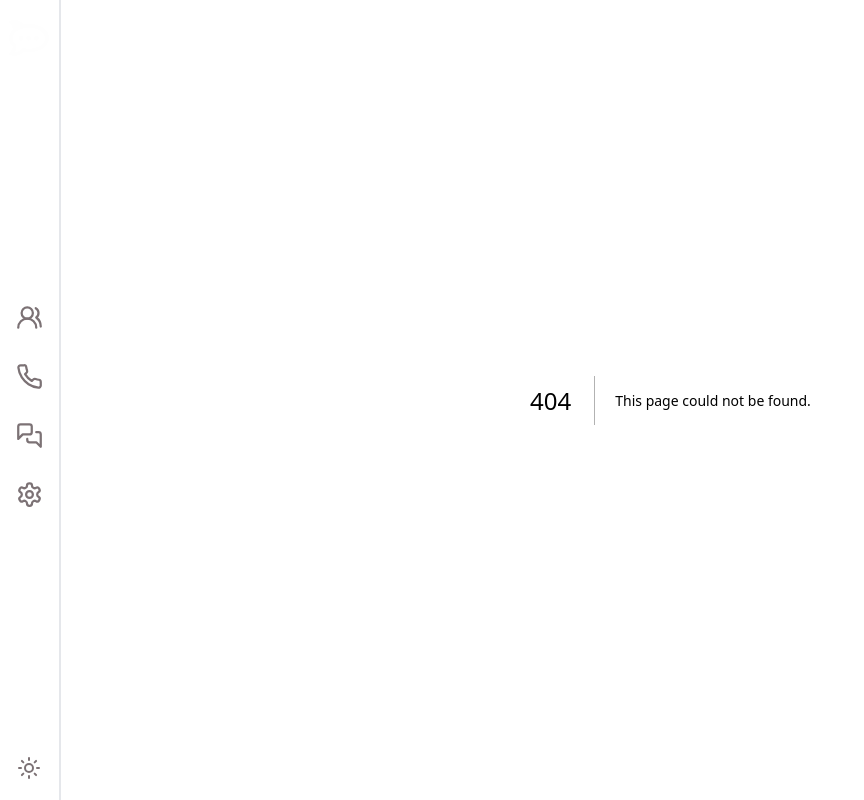
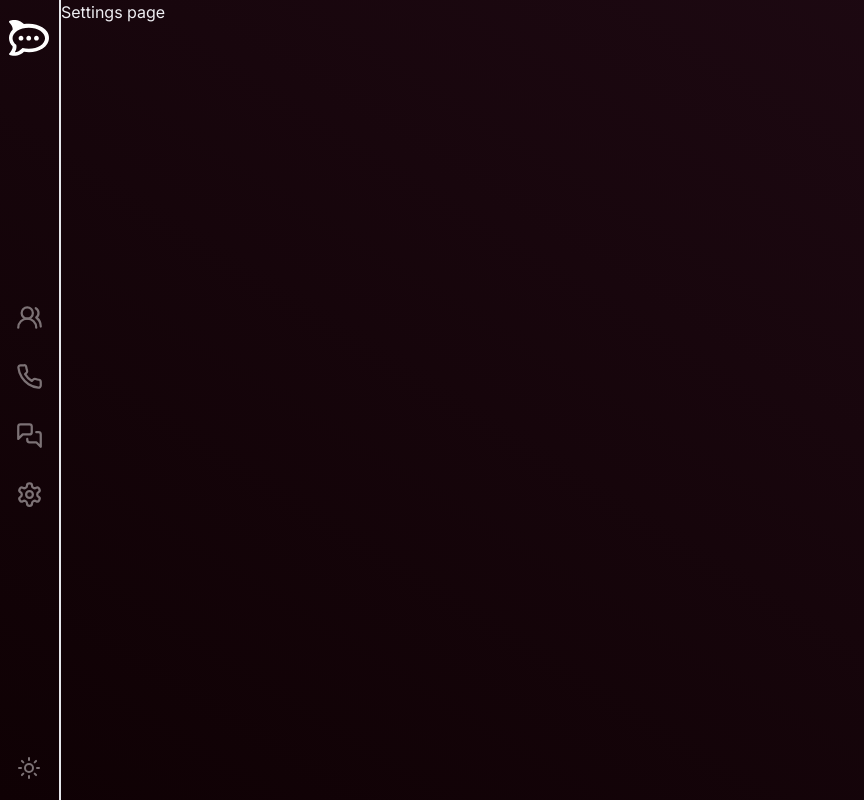
Before and after one commit to bek77g/social-connect-front, a Next.js app: page /settings in a window 1280 px wide. Before the commit this address had no page. Shown: the whole page, without its empty margins (0-864 px from the left). Built offline with nearby package versions, Linux system fonts and the light colour scheme.

Commit message:
add: pages to start

```diff
--- /dev/null
+++ b/src/app/chats/page.tsx
@@ -0,0 +1,9 @@
+import type { Metadata } from 'next';
+
+export const metadata: Metadata = {
+	title: 'Chats',
+};
+
+export default function Page() {
+	return <div>Chats Page</div>;
+}
--- /dev/null
+++ b/src/app/friends/page.tsx
@@ -0,0 +1,9 @@
+import type { Metadata } from 'next';
+
+export const metadata: Metadata = {
+	title: 'Friends',
+};
+
+export default function Page() {
+	return <div>Friends Page</div>;
+}
--- a/src/app/page.tsx
+++ b/src/app/page.tsx
@@ -1,3 +1,3 @@
 export default function Home() {
-	return <main></main>;
+	return <main>Home Page</main>;
 }
--- /dev/null
+++ b/src/app/settings/page.tsx
@@ -0,0 +1,10 @@
+import type { Metadata } from 'next';
+
+export const metadata: Metadata = {
+	title: 'Settings',
+	description: '',
+};
+
+export default function Page() {
+	return <div>Settings page</div>;
+}
--- a/src/components/layout/Sidebar/sidebar.module.scss
+++ b/src/components/layout/Sidebar/sidebar.module.scss
@@ -1,5 +1,5 @@
 .sidebar {
-	@apply flex items-center flex-col justify-between border-r-2 py-5;
+	@apply flex items-center flex-col justify-between border-r-2 py-layout;
 	ul {
 		@apply flex gap-8 flex-col;
 		li {
--- a/tailwind.config.ts
+++ b/tailwind.config.ts
@@ -12,6 +12,9 @@ const config: Config = {
 				white: '#efeff3',
 				border: 'rgba(255, 255, 255, 0.12)',
 			},
+			padding: {
+				layout: '1.25rem',
+			},
 		},
 	},
 	plugins: [],
```
